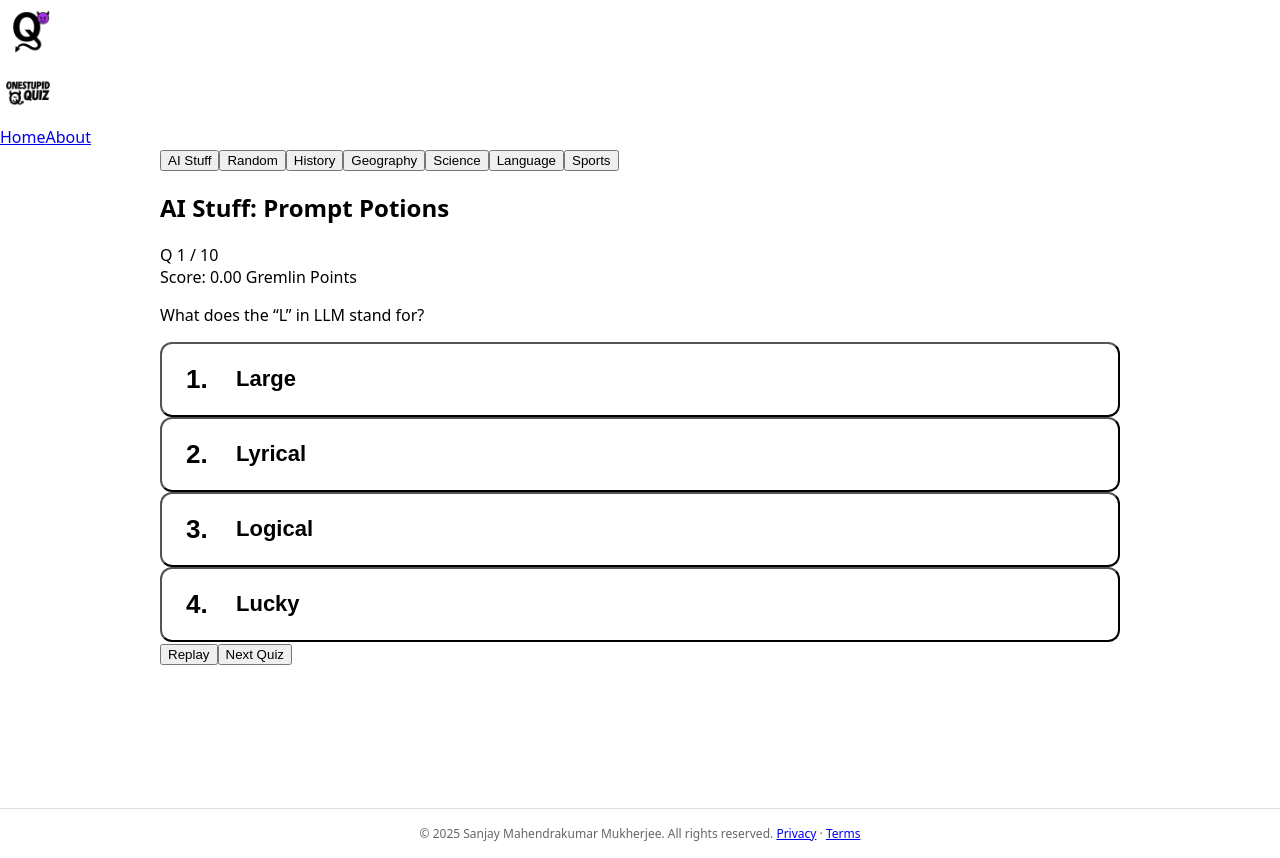
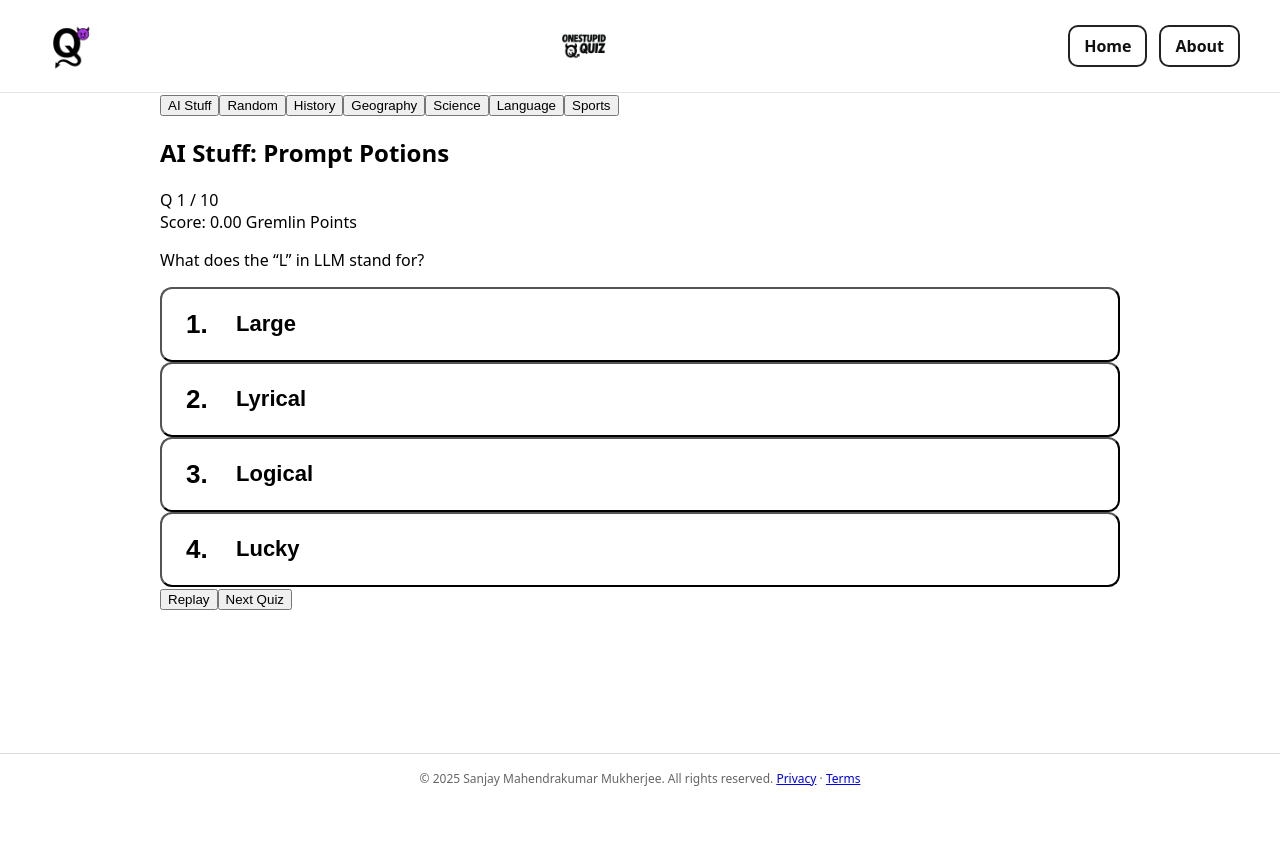
Before and after one commit to thebengali/onestupidquiz, a Next.js app: page / in a window 1280 px wide. After the commit the page ends 803 px from the top, so only its background shows below. Built offline with nearby package versions, Linux system fonts and the light colour scheme.

Commit message:
fix(header): force 3-column layout with inline styles; use brand assets

```diff
--- a/components/Header.tsx
+++ b/components/Header.tsx
@@ -3,10 +3,19 @@ import Link from 'next/link';
 
 export default function Header() {
   return (
-    <header className="border-b">
-      <div className="max-w-6xl mx-auto px-4 py-4 grid grid-cols-[auto_1fr_auto] items-center gap-4">
-        {/* Left: Logo (green oval) */}
-        <Link href="/" aria-label="OneStupidQuiz home" className="block">
+    <header style={{ borderBottom: '1px solid #e5e5e5' }}>
+      <div
+        style={{
+          maxWidth: 1200,
+          margin: '0 auto',
+          padding: '16px',
+          display: 'grid',
+          gridTemplateColumns: 'auto 1fr auto',
+          alignItems: 'center',
+          gap: 16,
+        }}
+      >
+        <Link href="/" aria-label="OneStupidQuiz home" style={{ display: 'block', lineHeight: 0 }}>
           <Image
             src="/brand/OSQ_Logo.png"
             alt="OSQ Logo"
@@ -17,8 +26,7 @@ export default function Header() {
           />
         </Link>
 
-        {/* Center: Site name wordmark */}
-        <div className="flex justify-center">
+        <div style={{ display: 'flex', justifyContent: 'center', lineHeight: 0 }}>
           <Image
             src="/brand/OSQ_SiteNameBrand.png"
             alt="OneStupidQuiz"
@@ -29,12 +37,21 @@ export default function Header() {
           />
         </div>
 
-        {/* Right: Nav (button-like) */}
-        <nav className="flex items-center gap-4 justify-end">
-          <Link href="/" className="inline-block rounded-lg border-2 px-4 py-2 font-semibold hover:bg-neutral-50">Home</Link>
-          <Link href="/about" className="inline-block rounded-lg border-2 px-4 py-2 font-semibold hover:bg-neutral-50">About</Link>
+        <nav style={{ display: 'flex', justifyContent: 'flex-end', alignItems: 'center', gap: 12 }}>
+          <Link href="/" style={btnStyle}>Home</Link>
+          <Link href="/about" style={btnStyle}>About</Link>
         </nav>
       </div>
     </header>
   );
 }
+
+const btnStyle: React.CSSProperties = {
+  display: 'inline-block',
+  padding: '8px 14px',
+  border: '2px solid #222',
+  borderRadius: 10,
+  fontWeight: 700,
+  color: '#111',
+  textDecoration: 'none',
+};
```
